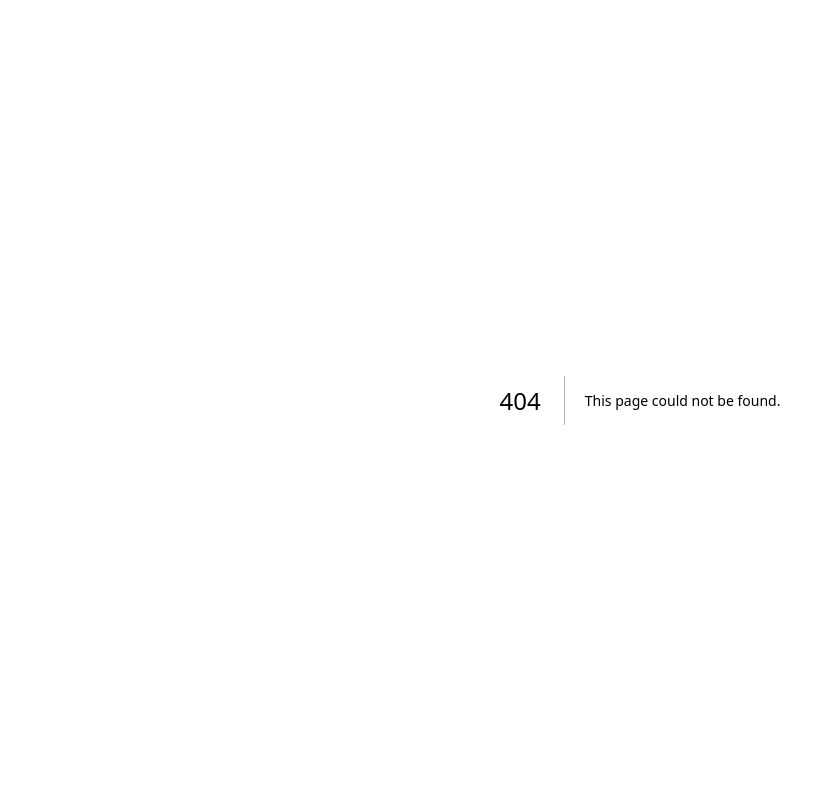
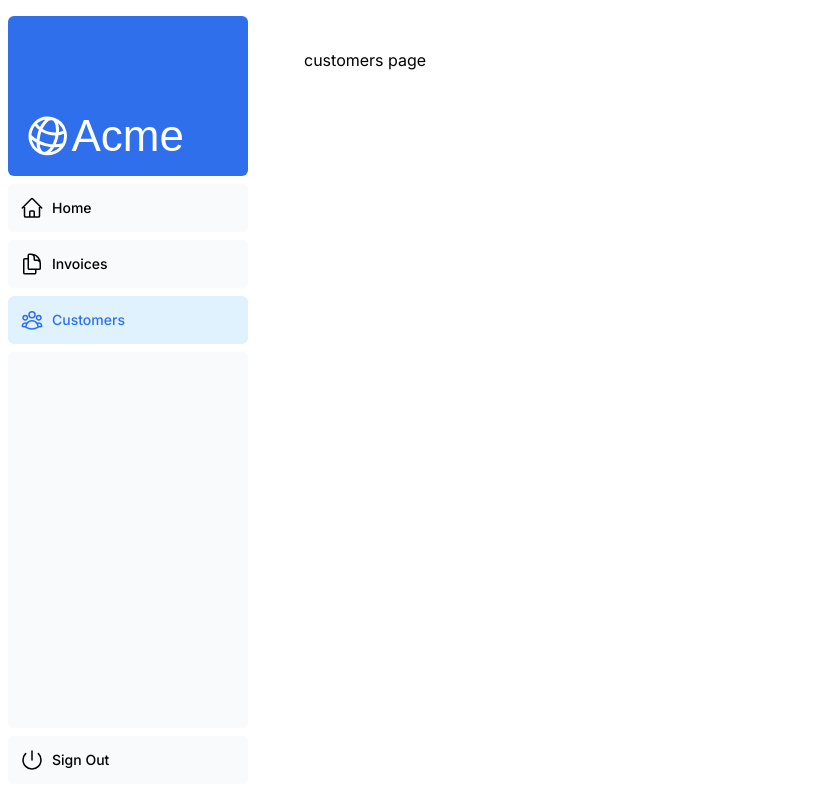
Before and after one commit to lxiaoxiang/nextjs-dashboard, a Next.js app: page /dashboard/customers in a window 1280 px wide. Before the commit this address had no page. Shown: the whole page, without its empty margins (0-835 px from the left). Built offline with nearby package versions, Linux system fonts and the light colour scheme; a web font is replaced by a local one.

Commit message:
add navigate

```diff
--- /dev/null
+++ b/app/dashboard/customers/page.tsx
@@ -0,0 +1,3 @@
+export default function Page() {
+  return <p>customers page</p>;
+}
--- /dev/null
+++ b/app/dashboard/invoices/page.tsx
@@ -0,0 +1,3 @@
+export default function Page() {
+  return <p>invoices page</p>;
+}
--- /dev/null
+++ b/app/dashboard/layout.tsx
@@ -0,0 +1,12 @@
+import SideNav from '@/app/ui/dashboard/sidenav';
+
+export default function Layout({ children }: { children: React.ReactNode }) {
+  return (
+    <div className="flex h-screen flex-col md:flex-row md:overflow-hidden">
+      <div className="w-full flex-none md:w-64">
+        <SideNav />
+      </div>
+      <div className="flex-grow p-6 md:overflow-y-auto md:p-12">{children}</div>
+    </div>
+  );
+}
--- /dev/null
+++ b/app/dashboard/page.tsx
@@ -0,0 +1,3 @@
+export default function Page() {
+  return <p>dashboard page</p>;
+}
--- a/app/ui/dashboard/nav-links.tsx
+++ b/app/ui/dashboard/nav-links.tsx
@@ -1,8 +1,12 @@
+'use client';
 import {
   UserGroupIcon,
   HomeIcon,
   DocumentDuplicateIcon,
 } from '@heroicons/react/24/outline';
+import Link from 'next/link';
+import { usePathname } from 'next/navigation';
+import clsx from 'clsx';
 
 // Map of links to display in the side navigation.
 // Depending on the size of the application, this would be stored in a database.
@@ -17,19 +21,25 @@ const links = [
 ];
 
 export default function NavLinks() {
+  const pathname = usePathname();
   return (
     <>
       {links.map((link) => {
         const LinkIcon = link.icon;
         return (
-          <a
+          <Link
             key={link.name}
             href={link.href}
-            className="flex h-[48px] grow items-center justify-center gap-2 rounded-md bg-gray-50 p-3 text-sm font-medium hover:bg-sky-100 hover:text-blue-600 md:flex-none md:justify-start md:p-2 md:px-3"
+            className={clsx(
+              'flex h-[48px] grow items-center justify-center gap-2 rounded-md bg-gray-50 p-3 text-sm font-medium hover:bg-sky-100 hover:text-blue-600 md:flex-none md:justify-start md:p-2 md:px-3',
+              {
+                'bg-sky-100 text-blue-600': pathname === link.href,
+              },
+            )}
           >
             <LinkIcon className="w-6" />
             <p className="hidden md:block">{link.name}</p>
-          </a>
+          </Link>
         );
       })}
     </>
```
